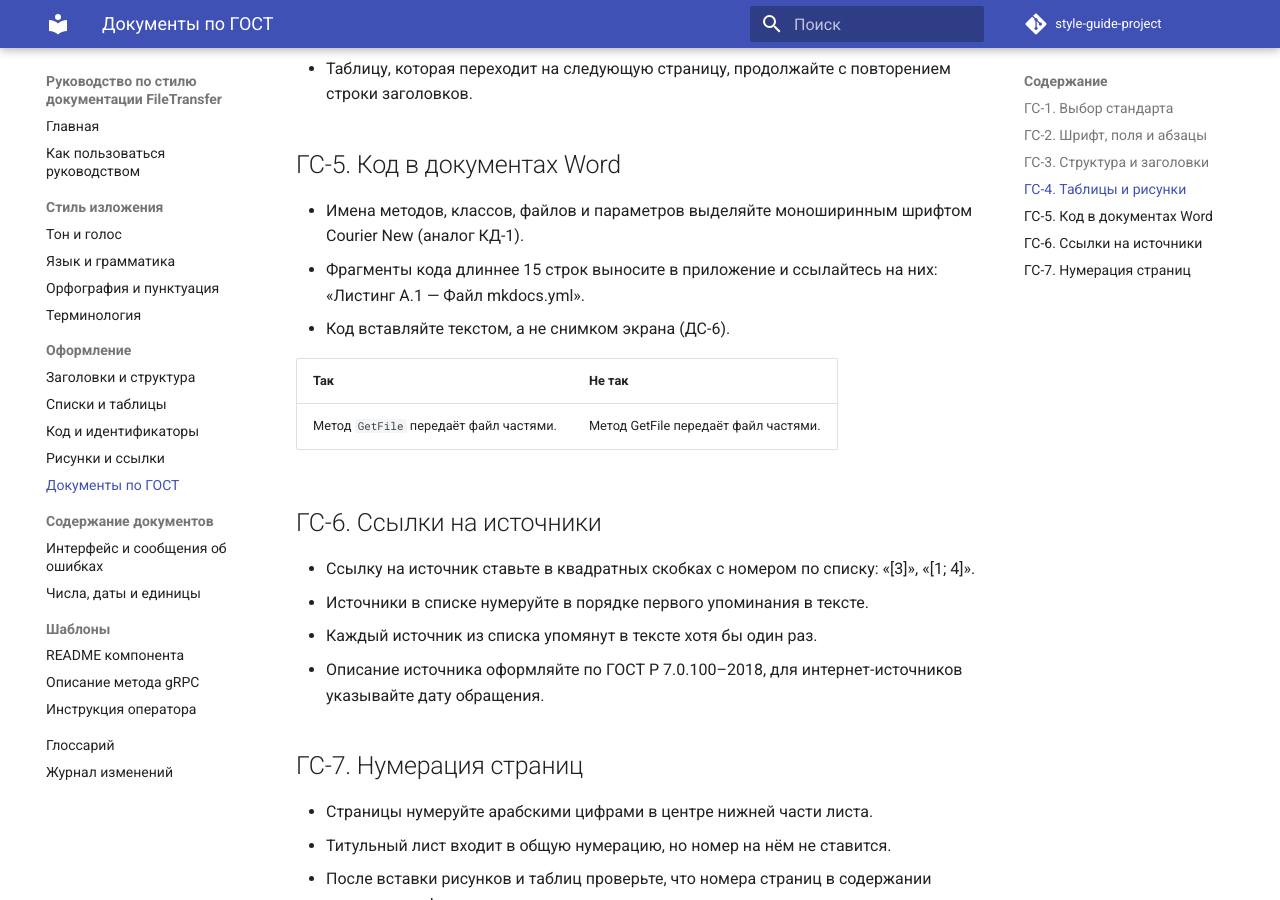
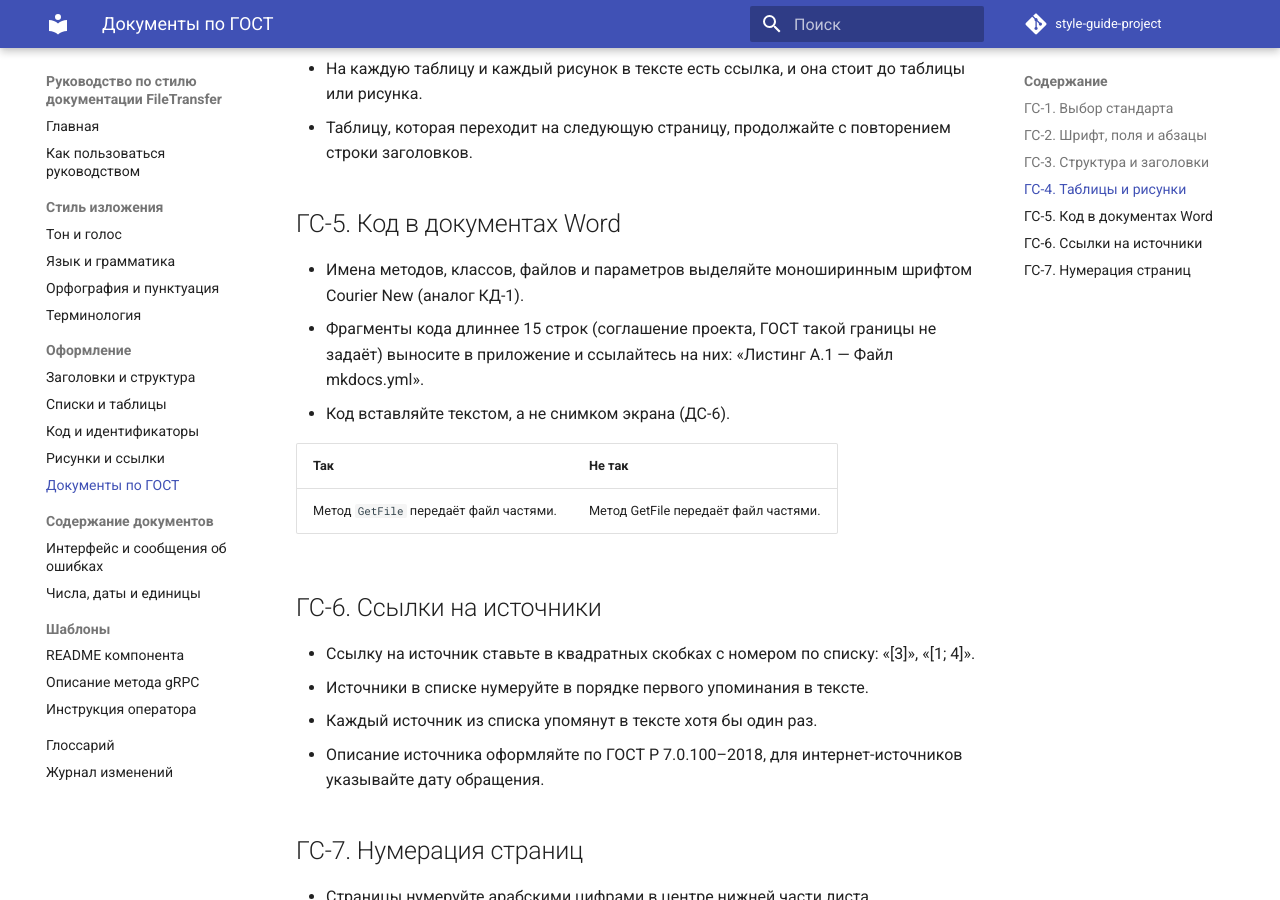
Before and after one commit to FilippovVladimir/style-guide-project, an MkDocs documentation site: the page built from docs/formatting/gost-documents.md, in a window 1280 px wide and 900 px high, scrolled down 1552 px. Built offline with MkDocs 1.6.1 and Material for MkDocs 9.7.7, drawn with Linux system fonts in a browser that asks for light colours; comment, search, counter and statistics services are not loaded; some of the changed text lies outside the part shown.

Commit message:
docs(formatting): уточнить правила по ГОСТ по итогам ревью

```diff
--- a/docs/formatting/gost-documents.md
+++ b/docs/formatting/gost-documents.md
@@ -54,7 +55,7 @@
 
 - Имена методов, классов, файлов и параметров выделяйте моноширинным
   шрифтом Courier New (аналог КД-1).
-- Фрагменты кода длиннее 15 строк выносите в приложение и ссылайтесь
+- Фрагменты кода длиннее 15 строк (соглашение проекта, ГОСТ такой границы не задаёт) выносите в приложение и ссылайтесь
   на них: «Листинг А.1 — Файл mkdocs.yml».
 - Код вставляйте текстом, а не снимком экрана (ДС-6).
 
```
Also changed, not shown: other parts of docs/formatting/gost-documents.md (+1 -0 lines).
